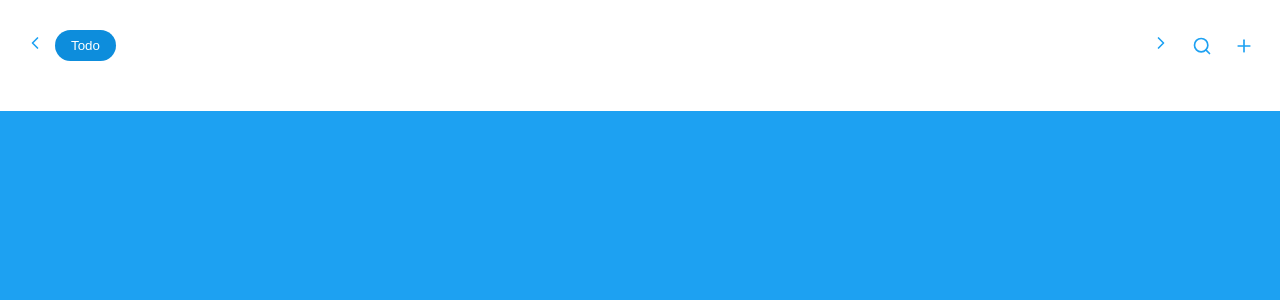
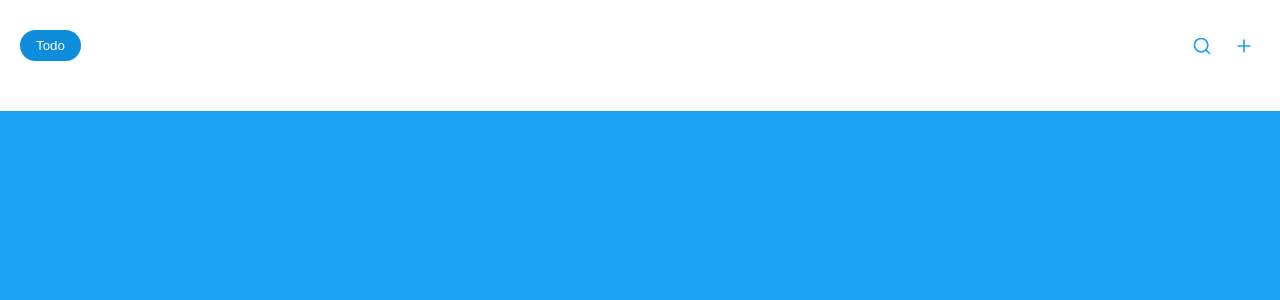
Before and after one commit to admivideo/linkaloo.com, a PHP site: page /panel.php in a window 1280 px wide. Shown: the part 70-370 px from the top of the page. Run offline with PHP 8.4, Linux system fonts and the light colour scheme; the visitor is signed in with stand-in values (Sample User, id 1); data that the repository does not hold is empty; some libraries are stand-ins or nearby versions; some web fonts are replaced.

Commit message:
Remove board slider arrows

```diff
--- a/assets/main.js
+++ b/assets/main.js
@@ -63,14 +63,6 @@ document.addEventListener('DOMContentLoaded', () => {
     });
   }
 
-  const slider = document.querySelector('.board-slider');
-  const left = document.querySelector('.board-scroll.left');
-  const right = document.querySelector('.board-scroll.right');
-  if (slider && left && right) {
-    const step = 100;
-    left.addEventListener('click', () => slider.scrollBy({left: -step, behavior: 'smooth'}));
-    right.addEventListener('click', () => slider.scrollBy({left: step, behavior: 'smooth'}));
-  }
 
   document.querySelectorAll('.share-board').forEach(btn => {
     btn.addEventListener('click', async () => {
--- a/assets/style.css
+++ b/assets/style.css
@@ -65,8 +65,6 @@ textarea {
 }
 
 .board-nav {display:flex;align-items:center;gap:5px;margin-bottom:10px;}
-.board-scroll {background:none;border:none;color:#1DA1F2;font-size:20px;cursor:pointer;padding:0 5px;}
-.board-scroll svg{width:20px;height:20px;}
 .board-slider {display:flex;overflow-x:auto;gap:10px;padding:10px 0;flex:1;scrollbar-width:none;-ms-overflow-style:none;}
 .board-slider::-webkit-scrollbar {display:none;}
 .board-btn {background:#1DA1F2;color:#fff;border:none;padding:8px 16px;border-radius:20px;cursor:pointer;flex-shrink:0;}
@@ -103,7 +101,6 @@ textarea {
 @media (max-width:600px){
   .link-cards {grid-template-columns:repeat(2,1fr);}
   .link-cards .card {margin-bottom:10px;}
-  .board-scroll {display:none;}
 }
 
 /* Login page */
--- a/panel.php
+++ b/panel.php
@@ -101,7 +101,6 @@ include 'header.php';
 </div>
 <?php endif; ?>
 <div class="board-nav">
-    <button class="board-scroll left" aria-label="Anterior"><i data-feather="chevron-left"></i></button>
     <div class="board-slider">
         <button class="board-btn active" data-cat="all">Todo</button>
     <?php foreach($categorias as $categoria): ?>
@@ -110,7 +109,6 @@ include 'header.php';
         </button>
     <?php endforeach; ?>
     </div>
-    <button class="board-scroll right" aria-label="Siguiente"><i data-feather="chevron-right"></i></button>
     <button class="search-toggle" aria-label="Buscar"><i data-feather="search"></i></button>
     <button class="toggle-forms" aria-label="Añadir"><i data-feather="plus"></i></button>
 </div>
```
